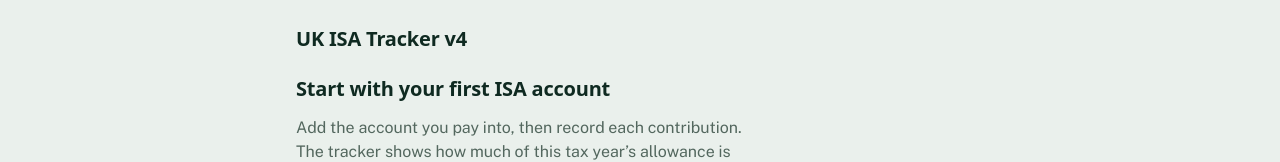
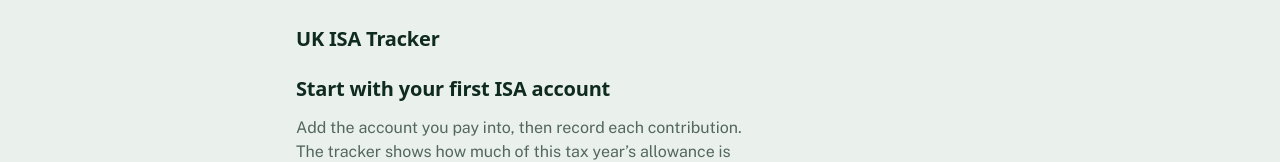
Before and after one commit to oliverlmc2026/uk-isa-tracker, a React (Vite) app: page / in a window 1280 px wide. Shown: the top 162 px of the page. Built offline with nearby package versions, Linux system fonts and the light colour scheme; a web font is replaced by a local one.

Commit message:
Revert masthead title to UK ISA Tracker
Co-Authored-By: Claude Sonnet 5.5 <noreply@anthropic.com>

```diff
--- a/src/ui/App.tsx
+++ b/src/ui/App.tsx
@@ -137,7 +137,7 @@ function Tracker({
   return (
     <main>
       <header className="masthead">
-        <h1>UK ISA Tracker v4</h1>
+        <h1>UK ISA Tracker</h1>
       </header>
 
       <Nav route={route} />
```
